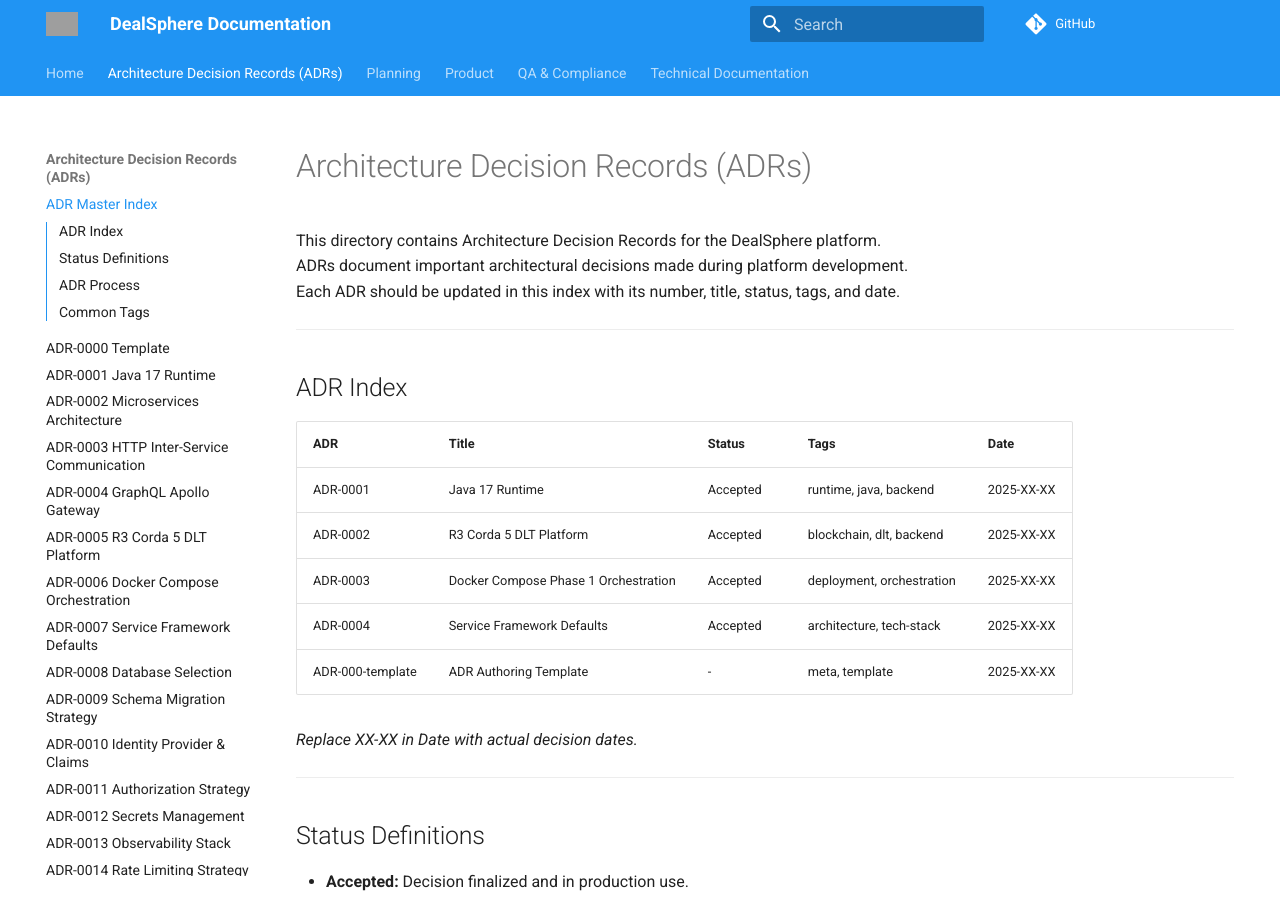
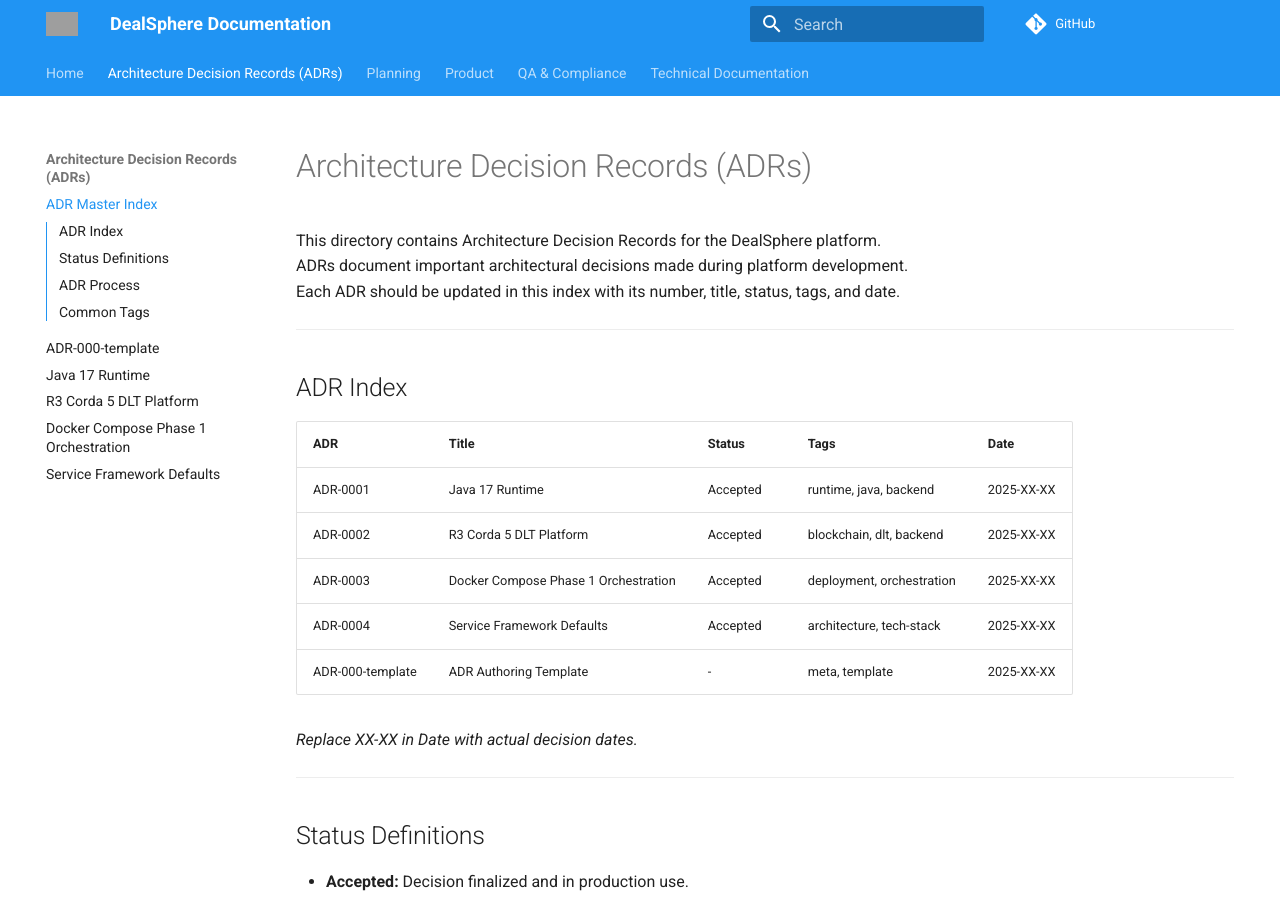
Before and after one commit to DealSphere-Inc/dealsphere-platform-docs, an MkDocs documentation site: the page built from docs/adr/README.md, in a window 1280 px wide and 900 px high. Built offline with MkDocs 1.6.1 and Material for MkDocs 9.7.7, drawn with Linux system fonts in a browser that asks for light colours; comment, search, counter and statistics services are not loaded; some of the changed lines change nothing that is shown; grey boxes are pictures that could not be loaded.

Commit message:
Update mkdocs.yml

```diff
--- a/mkdocs.yml
+++ b/mkdocs.yml
@@ -1,11 +1,12 @@
 site_name: DealSphere Documentation
-site_description: Complete Documentation for the DealSphere Platform (APIs, architecture, compliance, process)
+site_description: Complete Documentation for the DealSphere Platform (APIs, architecture, planning, QA, product, tech)
 site_author: DealSphere Team
-repo_url: https://github.com/DealSphere-Inc/dealsphere-docs
+repo_url: https://github.com/DealSphere-Inc/dealsphere-platform-docs
+
 theme:
   name: material
-  logo: images/logo.png          # Place your logo in docs/images/
-  favicon: images/favicon.ico    # Optional
+  logo: images/logo.png
+  favicon: images/favicon.ico
   palette:
     - scheme: default
       primary: blue
@@ -13,9 +14,9 @@
     - scheme: slate
       primary: blue
       accent: cyan
-      toggle:
-        icon: material/weather-night
-        name: Switch to dark mode
+  toggle:
+    icon: material/weather-night
+    name: Switch to dark mode
   features:
     - navigation.tabs
     - navigation.top
@@ -26,53 +27,27 @@
 
   - Architecture Decision Records (ADRs):
       - ADR Master Index: adr/README.md
-      - ADR-0000 Template: adr/ADR-0000-template.md
-      - ADR-0001 Java 17 Runtime: adr/ADR-0001-java-17-runtime.md
-      - ADR-0002 Microservices Architecture: adr/ADR-0002-microservices-architecture.md
-      - ADR-0003 HTTP Inter-Service Communication: adr/ADR-0003-http-inter-service-communication.md
-      - ADR-0004 GraphQL Apollo Gateway: adr/ADR-0004-graphql-apollo-gateway-external-api.md
-      - ADR-0005 R3 Corda 5 DLT Platform: adr/ADR-0005-r3-corda-5-dlt-platform.md
-      - ADR-0006 Docker Compose Orchestration: adr/ADR-0006-docker-compose-phase1-orchestration.md
-      - ADR-0007 Service Framework Defaults: adr/ADR-0007-service-framework-defaults.md
-      - ADR-0008 Database Selection: adr/ADR-0008-database-selection.md
-      - ADR-0009 Schema Migration Strategy: adr/ADR-0009-schema-migration-strategy.md
-      - ADR-0010 Identity Provider & Claims: adr/ADR-0010-identity-provider-and-claims-strategy.md
-      - ADR-0011 Authorization Strategy: adr/ADR-0011-authorization-strategy.md
-      - ADR-0012 Secrets Management: adr/ADR-0012-secrets-management.md
-      - ADR-0013 Observability Stack: adr/ADR-0013-observability-stack.md
-      - ADR-0014 Rate Limiting Strategy: adr/ADR-0014-rate-limiting-strategy.md
-      - ADR-0015 Feature Flags System: adr/ADR-0015-feature-flags-system.md
-      - ADR-0016 Caching Strategy: adr/ADR-0016-caching-strategy.md
-      - ADR-0017 Search Implementation: adr/ADR-0017-search-implementation.md
-      - ADR-0018 On-Ledger DLT Details: adr/ADR-0018-on-ledger-dlt-implementation-details.md
-      - ADR-0019 DLT Access Patterns: adr/ADR-0019-dlt-access-patterns.md
-      - ADR-0020 GraphQL Federation Conventions: adr/ADR-0020-graphql-federation-conventions.md
-      - ADR-0021 Protobuf IDL Versioning: adr/ADR-0021-protobuf-idl-versioning-strategy.md
-      - ADR-0022 Connection Pool Management: adr/ADR-0022-connection-pool-budget-management.md
-      - ADR-0023 Persisted Queries & Batching: adr/ADR-0023-persisted-queries-and-batching.md
-      - ADR-0024 Multi-Tenant Baseline: adr/ADR-0024-multi-tenant-baseline-strategy.md
-      - ADR-0025 Event Streaming Platform: adr/ADR-0025-event-streaming-platform.md
+      - ADR-000-template: adr/ADR-000-template.md
+      - Java 17 Runtime: adr/ADR-0001-java-17-runtime.md
+      - R3 Corda 5 DLT Platform: adr/ADR-0002-r3-corda-5-dlt-platform.md
+      - Docker Compose Phase 1 Orchestration: adr/ADR-0003-docker-compose-phase1-orchestration.md
+      - Service Framework Defaults: adr/ADR-0004-service-framework-defaults.md
 
   - Planning:
-      - Phase 1 Development Plan: planning/platform-development-phase1.md
+      - Phase 1 Epics: planning/phase1-epics.md
+      - Delivery Plan (12 Weeks): planning/delivery-plan-12weeks-tdd.md
 
   - Product:
       - Phase 1 PRD: product/Phase1_PRD.md
+      # Add more as needed after confirming filenames
 
   - QA & Compliance:
-      - QA Suite Overview: qa/README.md
-      - Acceptance Criteria Validation: qa/acceptance-criteria-validation.md
-      - Functional Test Cases: qa/phase1-functional-test-cases.md
-      - PRD Traceability Matrix: qa/prd-traceability-phase1.md
-      - Sprint Functional Test Mapping: qa/sprint-functional-test-mapping-phase-1.md
+      - Functional Test Cases: qa/Phase1_Functional_Test_Cases.md
+      # Add more as needed after confirming filenames
 
   - Technical Documentation:
-      - Phase 1 Stakeholder Summary: tech/phase-1-stakeholder-summary.md
-      - Phase 1 Technical Plan: tech/phase-1-technical-plan.md
-      - Release Process: tech/release-process.md
-      - Sprint Demo Checklists: tech/sprint-demo-checklists.md
-      - Sprint Plan (Phase 1): tech/sprint-plan-phase-1.md
-      - Technology Landscape: tech/technology-landscape.md
+      - Tech Landscape (MVP): tech/tech-landscape.md
+      # Add more as needed after confirming filenames
 
 markdown_extensions:
   - admonition
@@ -86,10 +61,8 @@
 
 plugins:
   - search
-  # - mkdocs-git-revision-date-localized-plugin  # Optional: show page last updated info
 
 extra:
   social:
     - icon: fontawesome/brands/github
       link: https://github.com/DealSphere-Inc
-    # Add more icons as needed
```
